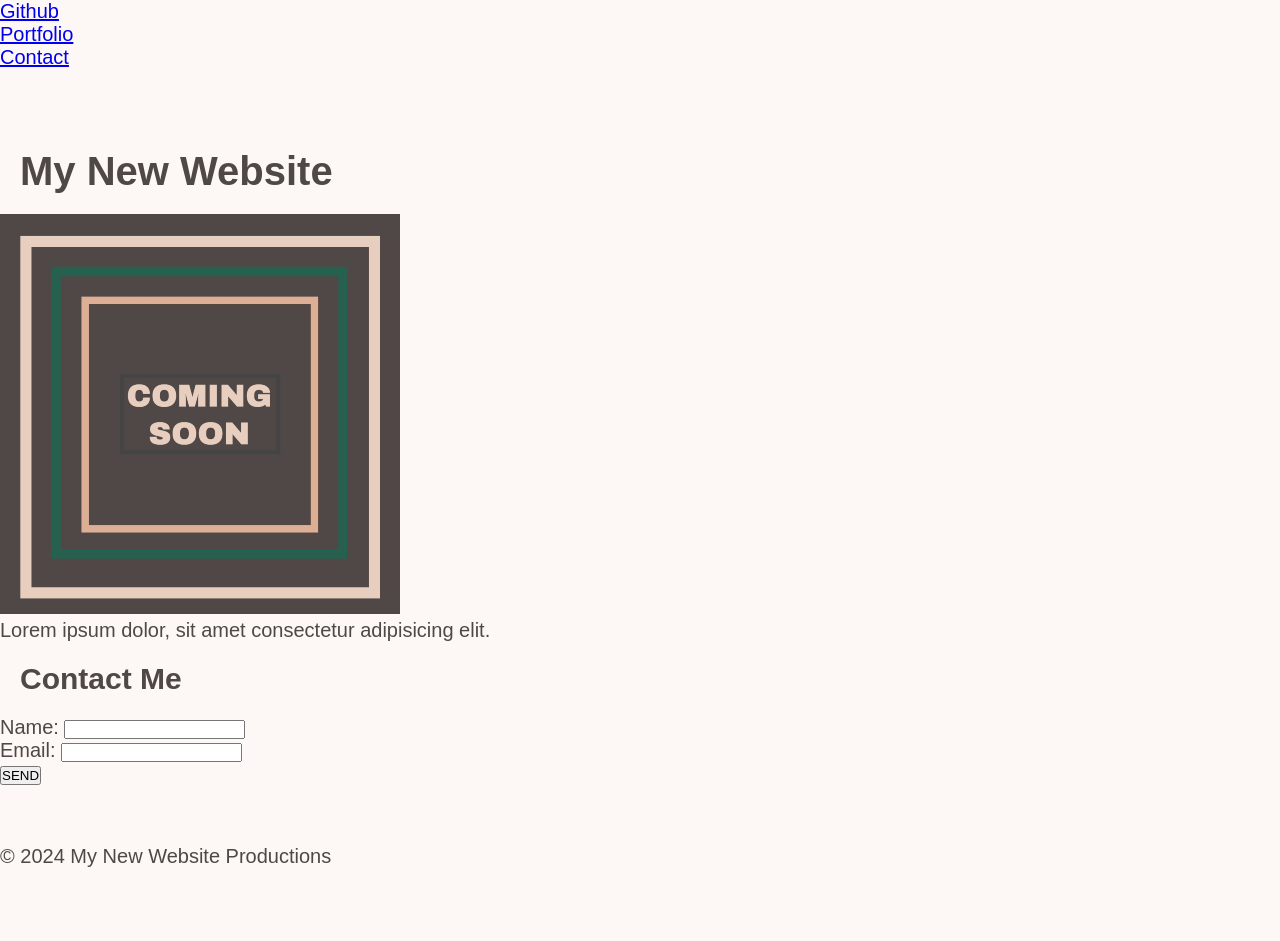
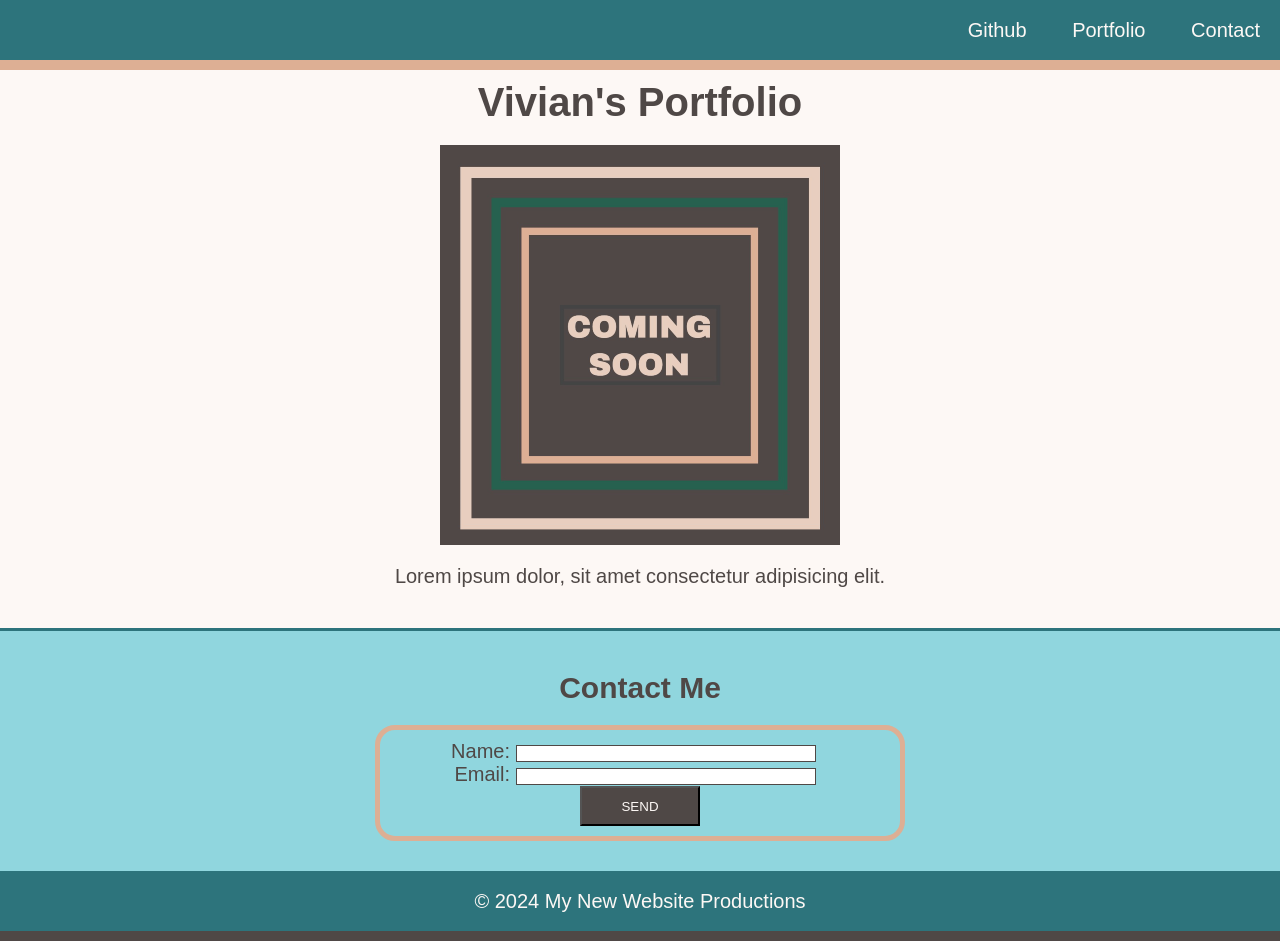
Before and after one commit to thelilpufferfish/first-portfolio, a plain HTML site: page index.html in a window 1280 px wide. Before the commit the page ends 868 px from the top, so only its background shows below. Drawn offline with Linux system fonts and the light colour scheme.

Commit message:
made-edits-to-style-sheet

```diff
--- a/assets/css/style.css
+++ b/assets/css/style.css
@@ -21,3 +21,93 @@
   main {
     padding: 60px 0;
   }
+
+  li {
+    display: inline;
+    padding: 0px 20px;
+    text-decoration: none;
+  }
+
+  a {
+    text-decoration: none;
+    color: #FDF8F5;
+  }
+
+  header,
+  footer {
+    height: 60px;
+    width: 100%;
+    line-height: 60px;
+    background-color: #2d747c;
+  }
+
+  header {
+    position: fixed;
+    border-bottom: 10px solid #DDAF94;
+  }
+
+  footer {
+    position: absolute;
+    margin-top: 0;
+    bottom: 0;
+    border-bottom: 10px solid #4F4846;
+    color: #FDF8F5;
+  }
+
+  figure {
+    margin-bottom: 40px;
+  }
+
+  img {
+    display: block;
+    margin: 20px auto;
+  }
+
+  section {
+    margin-bottom: 0;
+    padding: 20px 10px 40px 10px;
+    border-top: 3px solid #2d747c;
+    background-color:  #90d6de;
+  }
+
+  form {
+    /* Center the form on the page */
+    margin: 0 auto;
+    width: 500px;
+    padding: 10px;
+    border: 5px solid #DDAF94;
+    border-radius: 20px;
+  }
+
+  label {
+    display: inline-block;
+    width: 100px;
+  }
+
+  input,
+  textarea {
+    box-sizing: border-box;
+    width: 300px;
+    border: 1px solid #4F4846;
+  }
+
+  textarea {
+    vertical-align: top;
+    height: 60px;
+  }
+
+  button {
+    height: 40px;
+    width: 120px;
+    background-color: #4F4846;
+    color: #FDF8F5;
+  }
+
+  /* Class Selectors */
+  .text-center {
+    text-align: center;
+  }
+
+  .text-right {
+    text-align: right;
+  }
--- a/index.html
+++ b/index.html
@@ -4,7 +4,7 @@
   <meta charset="UTF-8">
   <meta name="viewport" content="width=device-width, initial-scale=1.0">
   <link rel="stylesheet" type="text/css" href="./assets/css/style.css">
-  <title>My Landing Page</title>
+  <title>My Portfolio</title>
 </head>
 
 <body>
@@ -19,7 +19,7 @@
   </header>
 
   <main>
-    <h1 class="text-center">My New Website</h1>
+    <h1 class="text-center">Vivian's Portfolio</h1>
     <figure>
       <img src="./assets/image-1.png" alt="Graphic with Coming Soon text">
       <figcaption class="text-center">Lorem ipsum dolor, sit amet consectetur adipisicing elit.</figcaption>
```
